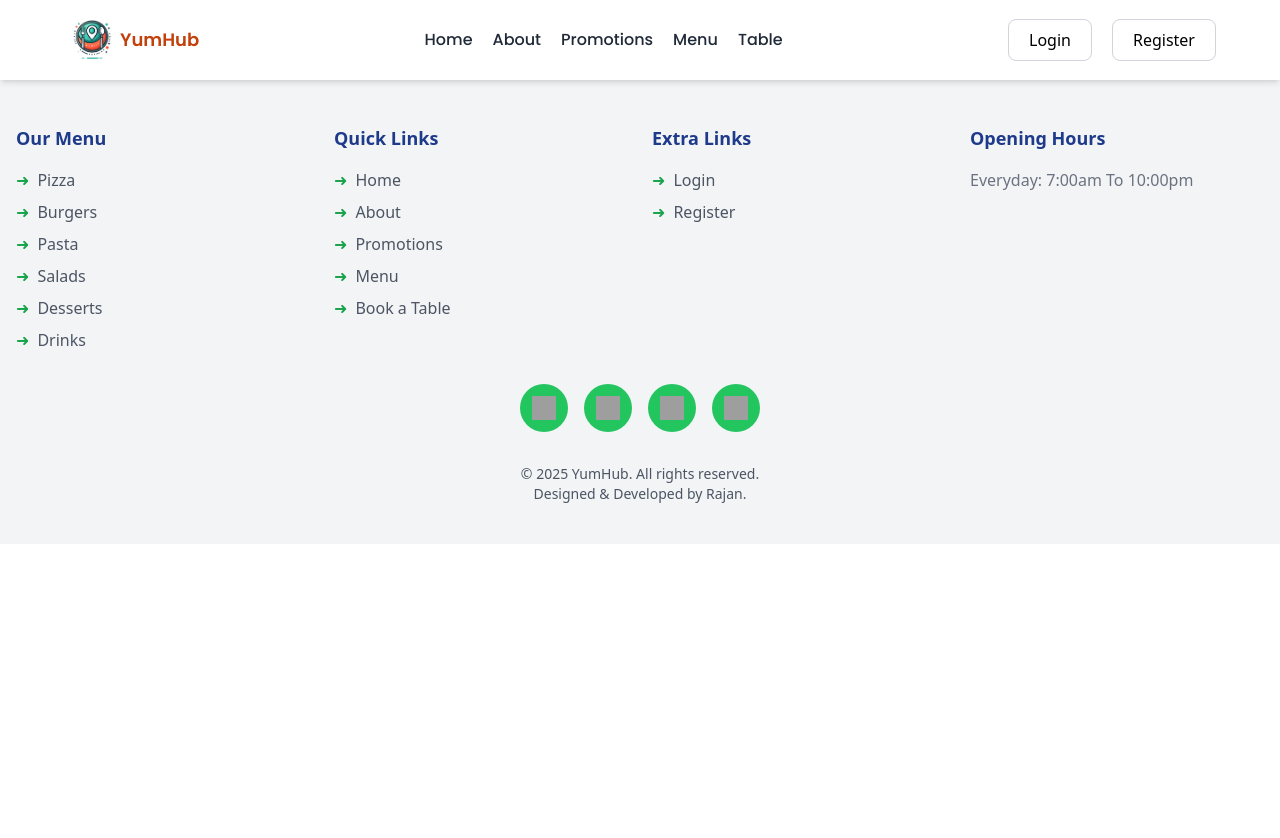
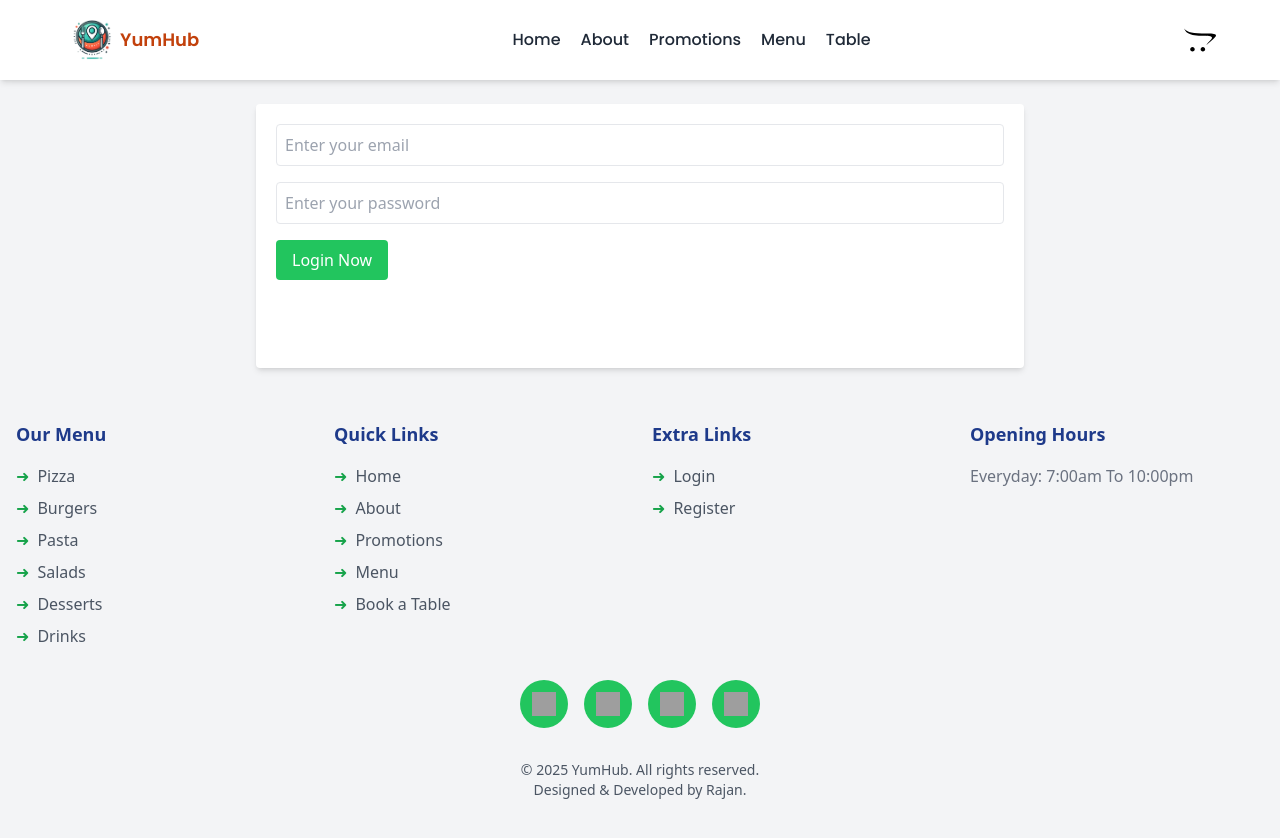
Before and after one commit to Rajan2784/FoodOrderingSystem, a React (Vite) app: page /login in a window 1280 px wide. Before the commit the page ends 800 px from the top, so only its background shows below. Built offline with nearby package versions, Linux system fonts and the light colour scheme; grey boxes are pictures that could not be loaded; the HTML template or start-up script is replaced by a standard one; a web font is replaced by a local one.

Commit message:
Login state updated

```diff
--- a/src/components/Header/Header.jsx
+++ b/src/components/Header/Header.jsx
@@ -1,7 +1,11 @@
 import React from "react";
+import { useSelector } from "react-redux";
 import { Link } from "react-router";
+import { FaOpencart } from "react-icons/fa6";
 
 const Header = () => {
+  const { user } = useSelector((store) => store.auth);
+  console.log(user);
   return (
     <div className="px-16 py-3 flex justify-between items-center bg-white shadow-md">
       <div className="flex items-center">
@@ -42,13 +46,29 @@ const Header = () => {
           Table
         </Link>
       </div>
-      <div className="flex items-center space-x-5">
-        <Link to={"/login"} className="border-gray-300 border hover:bg-orange-500 hover:text-white duration-300 px-5 py-2 rounded-lg">
-          Login
-        </Link>
-        <Link to={"/register"} className="border-gray-300 border hover:bg-orange-500 hover:text-white duration-300 px-5 py-2 rounded-lg">
-          Register
-        </Link>
+      <div>
+        {user ? (
+          <div>
+            <Link to={"/cart"}>
+              <FaOpencart size={32}/>
+            </Link>
+          </div>
+        ) : (
+          <div className="flex items-center space-x-5">
+            <Link
+              to={"/login"}
+              className="border-gray-300 border hover:bg-orange-500 hover:text-white duration-300 px-5 py-2 rounded-lg"
+            >
+              Login
+            </Link>
+            <Link
+              to={"/register"}
+              className="border-gray-300 border hover:bg-orange-500 hover:text-white duration-300 px-5 py-2 rounded-lg"
+            >
+              Register
+            </Link>
+          </div>
+        )}
       </div>
     </div>
   );
--- a/src/pages/LoginPage.jsx
+++ b/src/pages/LoginPage.jsx
@@ -1,6 +1,10 @@
 import React from "react";
 import { useForm } from "react-hook-form";
-
+import { login } from "../utils/api";
+import { Bounce, toast, ToastContainer } from "react-toastify";
+import { useDispatch } from "react-redux";
+import { loginAction } from "../store/slices/authSlice.js";
+import { useNavigate } from "react-router";
 const LoginPage = () => {
   const {
     register,
@@ -8,18 +12,75 @@ const LoginPage = () => {
     reset,
     formState: { errors },
   } = useForm();
+  const dispatch = useDispatch();
+  const navigate = useNavigate();
+  const onSubmit = async (data) => {
+    try {
+      const response = await login(data);
+      console.log(response)
+      dispatch(loginAction(response));
+      toast.success("LoggedIn Successfully", {
+        position: "top-right",
+        autoClose: 3000,
+        hideProgressBar: false,
+        closeOnClick: true,
+        pauseOnHover: true,
+        draggable: true,
+        progress: undefined,
+        theme: "light",
+        transition: Bounce,
+      });
 
+      reset();
+      navigate("/menu")
+    } catch (error) {
+      console.log(error);
+    }
+  };
 
-
-
-  return <div className="flex items-center justify-center">
+  return (
+    <div className="w-full max-w-3xl mx-auto h-80 flex flex-col items-center justify-center gap-4">
+      <ToastContainer
+        position="top-right"
+        autoClose={5000}
+        hideProgressBar={false}
+        newestOnTop={false}
+        closeOnClick={true}
+        rtl={false}
+        pauseOnFocusLoss
+        draggable
+        pauseOnHover
+        theme="light"
+        transition={Bounce}
+      />
+      <div className="bg-white shadow-md rounded p-5 w-full h-full mx-auto mt-10">
+        <form onSubmit={handleSubmit(onSubmit)} className="space-y-4">
           <div>
-      <form action="">
-        <input type="text" placeholder="Enter your email" />
-        <input type="password" placeholder="Enter your password" />
+            <input
+              type="text"
+              className="w-full p-2 border rounded"
+              placeholder="Enter your email"
+              {...register("email", { required: "Email is required" })}
+            />
+          </div>
+          <div>
+            <input
+              type="password"
+              className="w-full p-2 border rounded"
+              placeholder="Enter your password"
+              {...register("password", { required: "password is required" })}
+            />
+          </div>
+          <button
+            type="submit"
+            className="bg-green-500 text-white px-4 py-2 rounded hover:bg-green-600"
+          >
+            Login Now
+          </button>
         </form>
       </div>
-  </div>;
+    </div>
+  );
 };
 
 export default LoginPage;
--- a/src/pages/MenuPage.jsx
+++ b/src/pages/MenuPage.jsx
@@ -132,7 +132,7 @@ const MenuPage = () => {
   const items = menuData[category] || [];
 
   return (
-    <div className="container mx-auto px-4 py-8">
+    <div className="container mx-auto px-4 py-8 mt-5">
       <h1 className="text-3xl font-bold text-center mb-8 font-playwrite text-green-600">
         MENU
       </h1>
--- a/src/store/slices/authSlice.js
+++ b/src/store/slices/authSlice.js
@@ -6,11 +6,12 @@ const authSlice = createSlice({
     user: {},
   },
   reducers: {
-    login(state, action) {
-      state.data = action.payload;
+    loginAction(state, action) {
+      console.log(action.payload)
+      state.user = action.payload;
     },
   },
 });
 
-export const { login } = authSlice.actions;
+export const { loginAction } = authSlice.actions;
 export default authSlice.reducer;
--- a/src/store/store.js
+++ b/src/store/store.js
@@ -1,11 +1,11 @@
 import { combineReducers, configureStore } from "@reduxjs/toolkit";
 import { persistStore, persistReducer } from "redux-persist";
 import storage from "redux-persist/lib/storage";
-import authSlice from "./slices/authSlice.js"
+import authReducer from "./slices/authSlice.js"
 import cartSlice from "./slices/cartSlice.js"
 
 const rootReducer = combineReducers({
-  auth: authSlice,
+  auth: authReducer,
   cart:cartSlice,
 });
 
--- a/src/utils/api.js
+++ b/src/utils/api.js
@@ -5,7 +5,7 @@ export const API_BASE_URL = "http://localhost:8081/api/v1";
 export const uploadFoods = async (data) => {
   try {
     const response = await axios.post(`${API_BASE_URL}/foods/upload`, data);
-    console.log(response.data)
+    console.log(response.data);
     return response.data;
   } catch (error) {
     // Log the error for debugging
@@ -14,3 +14,14 @@ export const uploadFoods = async (data) => {
     return { error: error.response ? error.response.data : error.message };
   }
 };
+
+export const login = async (data) => {
+  try {
+    const response = await axios.post(`${API_BASE_URL}/users/login`, data);
+    console.log(response.data);
+    return response.data;
+  } catch (error) {
+    console.log(error);
+    return { error: error.response ? error.response.data : error.message };
+  }
+};
```
Lines whose indentation alone changed are shown as unchanged.
